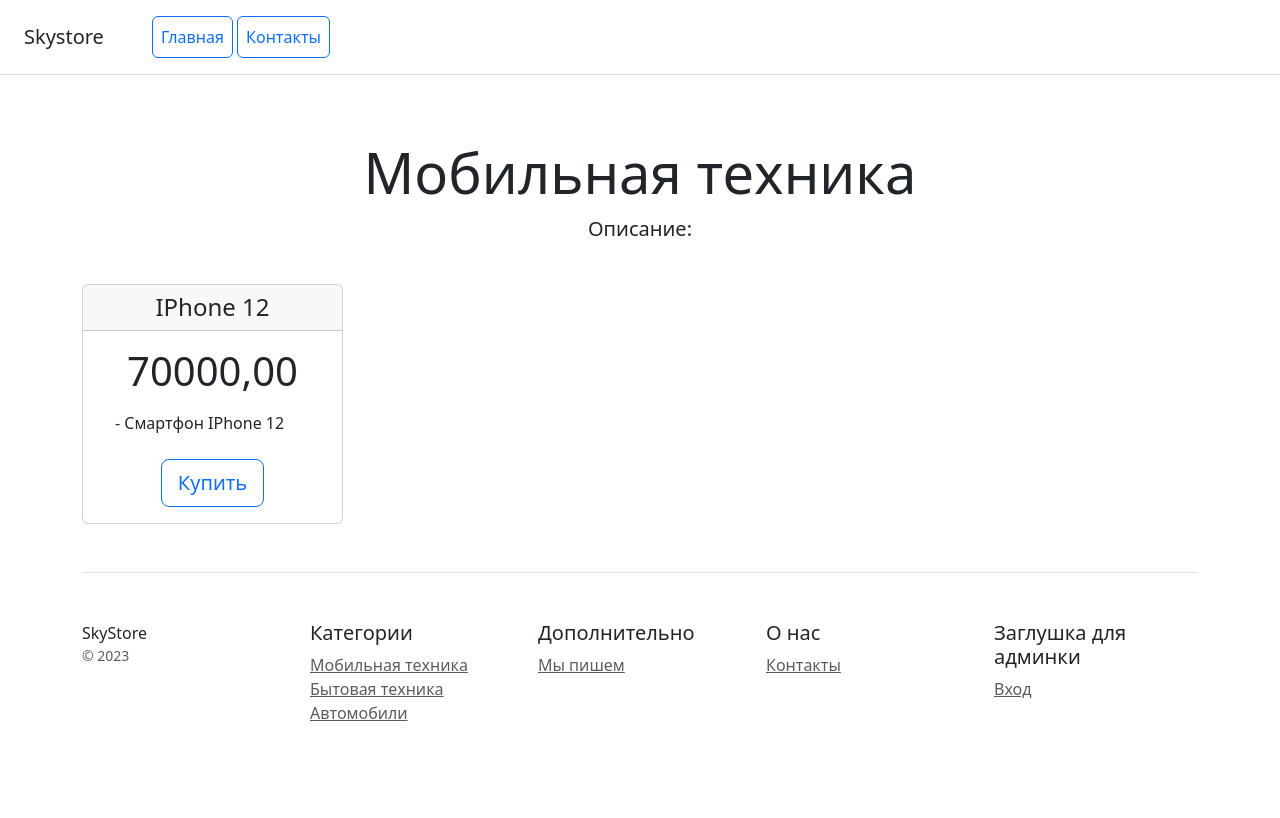
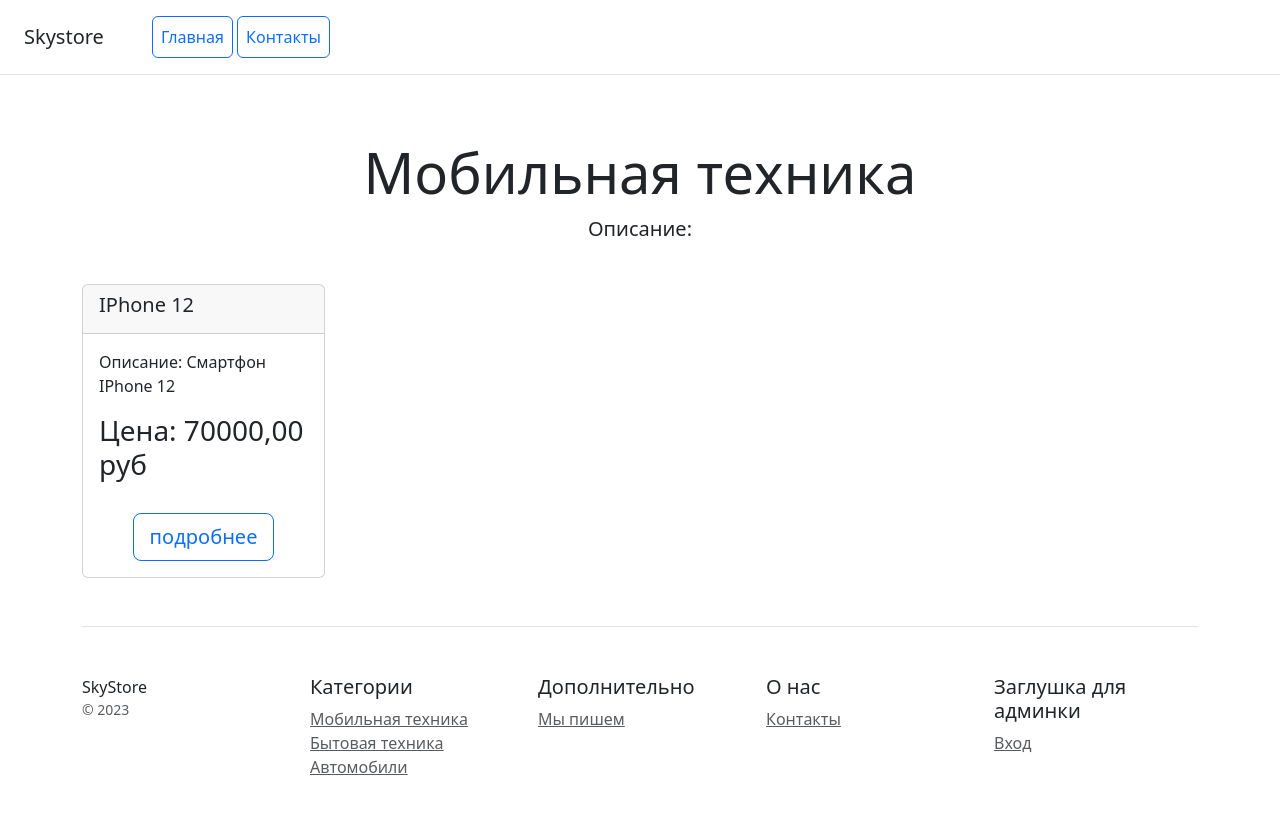
Before and after one commit to KoStia231/home_work_9, a Django app: page /category/51/ in a window 1280 px wide. Shown: the top 818 px of the page. Before the commit the page ends 721 px from the top, so only its background shows below. Run offline with Django 5.2, Linux system fonts and the light colour scheme; data comes from the database, SQL or seed files in the repository; parts of the project's set-up code (start-up, migrations or seed data) failed here and were passed over.

Commit message:
доработка html

```diff
--- a/catalog/templates/catalog/category_detail.html
+++ b/catalog/templates/catalog/category_detail.html
@@ -4,7 +4,7 @@
         <h1 class="display-4">{{ category.name }}</h1>
         <p class="lead">Описание: {{ category.description }}</p>
     </div>
-    <div class="row text-center">
+    <div class="row row-cols-1 row-cols-md-4 g-5">
         {% for product in product_list %}
             {% if product.category == category %}
                 {% include 'catalog/includes/product_card.html' %}
--- a/catalog/templates/catalog/includes/product_card.html
+++ b/catalog/templates/catalog/includes/product_card.html
@@ -1,17 +1,17 @@
-<div class="col-3">
-    <a style="display: block;text-decoration: none;" href="{% url 'catalog:product_info' product.pk %}">
-        <div class="card  box-shadow h-100">
-            <div class="card-header">
-                <h4 class="my-0 font-weight-normal">{{ product.name }}</h4>
-            </div>
-            <div class="card-body">
-                <h1 class="card-title pricing-card-title">{{ product.price }}</h1>
-                <ul class="list-unstyled mt-3 mb-4 text-start m-3">
-                    <li>- {{ product.description|truncatechars:100 }}</li>
+<div class="col">
+    <div class="card h-100">
+        <div class="card-header">
+            <h5 class="card-title">{{ product.name }}</h5>
+        </div>
+        <div class="card-body">
+            <p class="card-text">Описание: {{ product.description|truncatechars:100 }}</p>
+            <h3>Цена: {{ product.price }} руб</h3>
+        </div>
+        <div class=" text-center mb-3 mt-2">
+            <a href="{% url 'catalog:product_info' product.pk %}">
+                <button type="button" class="btn btn-lg btn-block btn-outline-primary">подробнее</button>
+            </a>
+        </div>
+    </div>
 
-                </ul>
-                <button  type="button" class="btn btn-lg btn-block btn-outline-primary">Купить</button>
-            </div>
-        </div>
-    </a>
 </div>
--- a/catalog/templates/catalog/index.html
+++ b/catalog/templates/catalog/index.html
@@ -5,7 +5,7 @@
         <p class="lead">Skystore - это отличный вариант хранения ваших плагинов и примеров кода, который вы бы хотели
             продать</p>
     </div>
-    <div class="row text-center">
+    <div class="row row-cols-1 row-cols-md-4 g-5">
 
         {% for product in product_list %}
 
--- a/catalog/templates/catalog/product_detail.html
+++ b/catalog/templates/catalog/product_detail.html
@@ -20,7 +20,7 @@
                                 </span>
                             </a>
                         </p>
-                        <p class="lead">Цена: <span class="text-success">{{ product.price }}</span></p>
+                        <p class="lead">Цена: <span class="text-success">{{ product.price }} Руб</span></p>
                         <p class="lead">Создан: {{ product.created_at|date:"d M Y H:i" }}</p>
                         <p class="lead">Обновлен: {{ product.updated_at|date:"d M Y H:i" }}</p>
                     </div>
```
